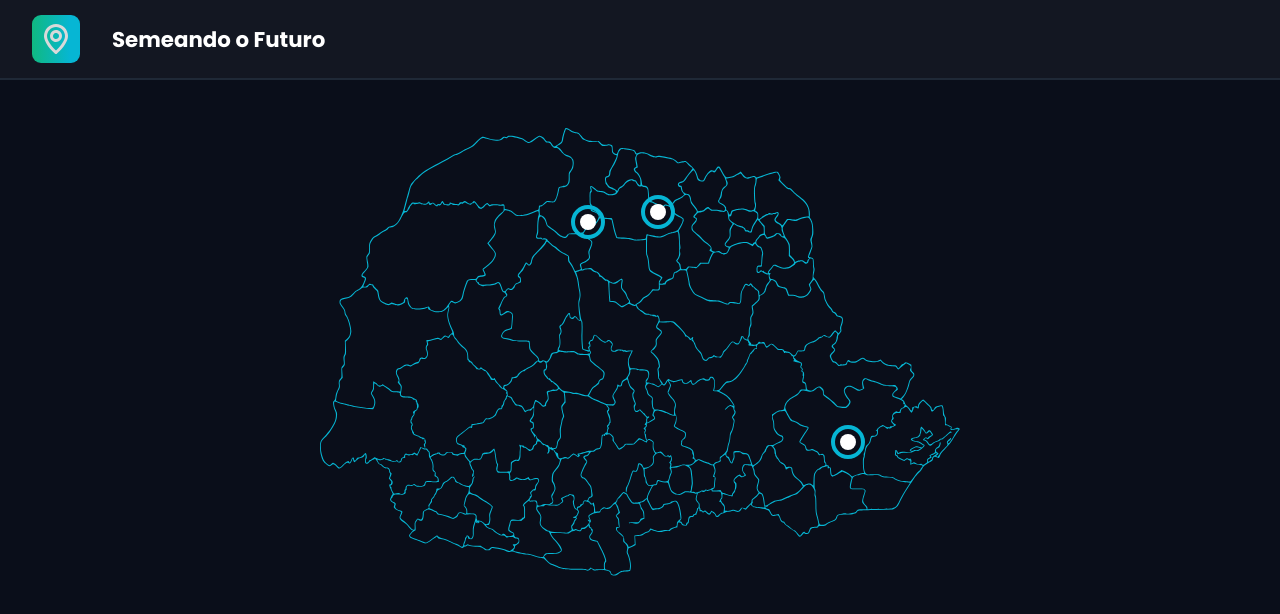
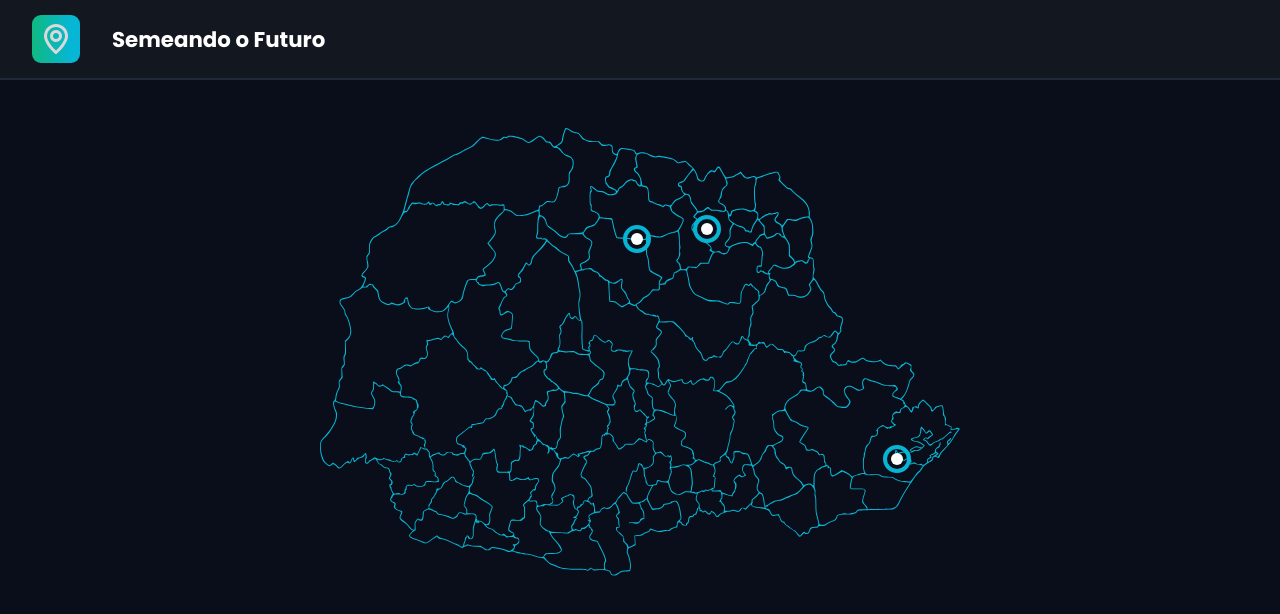
Before and after one commit to JhonatanAQ/Ed-Redes, a React (Vite) app: page / in a window 1280 px wide. Shown: the top 614 px of the page. Built offline with nearby package versions, Linux system fonts and the light colour scheme.

Commit message:
refactor(style):add styled components

```diff
--- a/package.json
+++ b/package.json
@@ -11,7 +11,8 @@
   },
   "dependencies": {
     "react": "^19.1.1",
-    "react-dom": "^19.1.1"
+    "react-dom": "^19.1.1",
+    "styled-components": "^6.1.19"
   },
   "devDependencies": {
     "@eslint/js": "^9.36.0",
--- a/src/App.tsx
+++ b/src/App.tsx
@@ -1,8 +1,8 @@
 
 
-import Home from './Home/page'
+import HomePage from './Home/page'
 
 // Arquivo reservado para navegação
 export default function App() {
-  return (<Home/>)
+  return (<HomePage/>)
 }
--- a/src/Home/page.tsx
+++ b/src/Home/page.tsx
@@ -1,15 +1,15 @@
 import { useEffect, useState } from 'react'
-import './styles.css'
 
 import { cityDateJSON}  from '../data/infoCity.ts'
 import type { CityData } from '../interface.ts'
 import { ScreenAboult } from '../components/Aboult/page.tsx'
 import { MapPin } from '../components/MapPin/page.tsx'
-
-function Home() {
-    const [aboutOpen,setAboutOpen] = useState(false)
+import {Home,Main,Header,HeaderIcon,HeaderTitle,Map,MapImg, MapConteiner, MapPinLst} from './styles.ts'
+function HomePage() {
+    const [aboutOpen,setAboutOpen] = useState<boolean>(false)
     const [city ,setCity] = useState<CityData>()
     const [cityData,setCityData] = useState<CityData[]>([])
+    const [isPulsing,setPulsing]= useState<string>('')
 
     function pagebout(props:{id:number}) {
 
@@ -27,26 +27,32 @@ function Home() {
         }
     })
   return (
-    <div className='page-home'>
-        <div className='page-main '>
-            <header className='page-header'>
-                <img src="./logo.svg" alt="icone do site semeando o futuro" />
-                <h1 className='page-title'>Semeando o Futuro</h1>
-            </header>
-            <div className='page-map' >
-                <img src="./map.svg" alt="mapa do paraná" />
+    <Home>
+        <Main>
+            <Header>
+                <HeaderIcon src="./logo.svg" alt="icone do site semeando o futuro" />
+                <HeaderTitle>Semeando o Futuro</HeaderTitle>
+            </Header>
+            <MapConteiner $aboutIsOpen={aboutOpen}>
+                <Map>
+                    <MapImg src="./map.svg" alt="mapa do paraná" />
+                    <MapPinLst>
                         {cityData.map(cityItem =>
                             <MapPin
                                 key={cityItem.id}
                                 data={cityItem}
                                 onClick={()=>pagebout({id:cityItem.id})}
+                                isPulsing={isPulsing}
+                                setPulse={(i)=>{setPulsing(i)}}
                                 className={`${cityItem.name}-${cityItem.id}`}
                             />
                         )}
-            </div>
-        </div>
-        {aboutOpen&&<ScreenAboult data={city} close={()=>setAboutOpen(false)}/>}
-    </div>
+                    </MapPinLst>
+                </Map>
+            </MapConteiner>
+            {aboutOpen&&<ScreenAboult aboutIsOpen={aboutOpen} data={city} close={()=>setAboutOpen(false)}/>}
+        </Main>
+    </Home>
   )
 }
-export default Home
+export default HomePage
--- a/src/Home/styles.css
+++ b/src/Home/styles.ts
@@ -1,22 +1,23 @@
-.page-home{
+import styled from 'styled-components'
+
+
+export const Home = styled.div`
     width:100% ;
     height: 100vh;
     background-color: var(--bg-color) ;
     display: flex;
     justify-content: space-between;
-}
-
-.page-main{
+`
+export const Main = styled.div`
     width:100%;
     height:100% ;
     background-color:var(--bg-color) ;
     display: flex;
     flex-direction: column;
     justify-content:start;
-    align-items: center;
     gap: 2rem ;
-}
-.page-header{
+`
+export const Header = styled.header`
     width:100%;
     height: 5rem;
     top: 0;
@@ -30,20 +31,32 @@
     color: white;
     font-size: 8pt;
     border-bottom: solid 2px var(--border-color);
-}
-.page-header img{
+`
+export const HeaderIcon = styled.img`
     width:3rem;
-}
-.page-map{
-    width:44rem;
+`
+export const HeaderTitle = styled.h1`
+
+`
+export const MapConteiner = styled.div<{$aboutIsOpen:boolean}>`
+    width: ${({$aboutIsOpen})=>$aboutIsOpen ? '76%' : '100%'};
+    height:100%;
+    display:flex;
+    justify-content:center;
+    transition: width 0.5s ease-in-out;
+`
+export const Map = styled.div`
+    width:40rem;
     height:30rem ;
     display: flex;
-    justify-content: space-between;
+    justify-content: center;
     align-items: center;
     padding: 0 2rem;
-    animation: open-aboult 1s;
     position: relative;
-}
-.page-map img{
+`
+export const MapPinLst = styled.div`
     width:40rem;
-}
+`
+export const MapImg = styled.img`
+    width:40rem;
+`
--- a/src/components/Aboult/page.tsx
+++ b/src/components/Aboult/page.tsx
@@ -1,11 +1,11 @@
 import type { CityData } from "../../interface";
-import './styles.css'
+import {AboultCity,AboultCityName} from './styles'
 
-export function ScreenAboult({data,close}:{data:CityData,close:()=>any}|any) {
+export function ScreenAboult({data,close,aboutIsOpen}:{data:CityData,close:()=>any,aboutIsOpen:boolean}|any) {
 
     return(
-        <div className='page-city-aboult' id='close'>
-            <h1>{data.name}</h1>
+        <AboultCity $aboutIsOpen={aboutIsOpen}>
+            <AboultCityName>{data.name}</AboultCityName>
             <button style={{
                 color:"#fff",
                 position:"fixed",
@@ -14,6 +14,6 @@ export function ScreenAboult({data,close}:{data:CityData,close:()=>any}|any) {
             }} type="button" onClick={()=>{close()}}>
                 x
             </button>
-        </div>
+        </AboultCity>
     )
 }
--- a/src/components/Aboult/styles.css
+++ /dev/null
@@ -1,24 +0,0 @@
-.page-city-aboult{
-    width:32rem;
-    height:100% ;
-    right: 0;
-    background-color: var(--bg-header);
-    border-left: solid 2px var(--border-color);
-    display: flex;
-    color: white;
-    animation: open 1s;
-}
-.page-city-aboult h1{
-    color: white;
-}
-@keyframes open {
-    from{
-        opacity: 0;
-        width: 0;
-
-    }
-    to{
-        opacity: 1;
-        width:32rem;
-    }
-}
--- /dev/null
+++ b/src/components/Aboult/styles.ts
@@ -0,0 +1,30 @@
+import styled, {keyframes} from 'styled-components'
+
+const open = keyframes`
+    from{
+        opacity: 0;
+        width: 0;
+
+    }
+    to{
+        opacity: 1;
+        width:24rem;
+    }
+`
+export const AboultCity = styled.div<{$aboutIsOpen:boolean}>`
+    width:24%;
+    height:100%;
+    background-color: var(--bg-header);
+    border-left: solid 2px var(--border-color);
+    display: flex;
+    color: white;
+    position: absolute;
+    right: 0;
+    top: 0;
+    z-index: 10;
+    animation:${open} 1s forwards;
+    pointer-events: ${(props) => (props.$aboutIsOpen ? 'auto' : 'none')};
+`
+export const AboultCityName = styled.h1`
+    color: white;
+`
--- a/src/components/MapPin/page.tsx
+++ b/src/components/MapPin/page.tsx
@@ -1,40 +1,36 @@
+import { useEffect, useState } from "react"
 import type { CityData } from "../../interface"
-import './styles.css'
+import {MapPinB,MapPin1,MapPin2,MapPin3} from "./styles"
 
-export function MapPin({data,className,onClick}:{
+export function MapPin({data,className,onClick,isPulsing,setPulse}:{
     data:CityData,
     className:string,
+    isPulsing:string,
+    setPulse:(i:string)=>any,
     onClick :()=>any
 }) {
-    function setPulse(){
+    const [pulsing,setPulsing]= useState(false)
 
-        const btnAll = document.querySelectorAll('.map-pin-b1')
-        for (const item of btnAll) {
-           item?.setAttribute("class","map-pin-b1")
-           const itemChild = item?.querySelector(':last-child')
-           itemChild?.setAttribute("style", "border-color: #06b5d4;")
+    function onPulse(){
+        if (isPulsing !== data.name) setPulse(data.name);
+        onClick();
+    }
+    useEffect(()=>{
+        if (isPulsing === data.name) {
+            setPulsing(true)
+        }else{
+            setPulsing(false)
         }
-        const btnUnic = document.querySelector(`.${className.toLocaleLowerCase()}`)
-        const map_pin_b1 = btnUnic?.querySelector(':last-child')
-        map_pin_b1?.setAttribute("class","map-pin-b1 pulse")
-        const map_pin_b2 = map_pin_b1?.querySelector(':last-child')
-        map_pin_b2?.setAttribute("style", "border-color: #10B981;")
-        onClick()
-    }
+    })
 
     return(
-         <button style={{
-            position: "absolute",
-            top:`${data.position.y}px`,
-            left:`${data.position.x}px`
-
-         }} type="button"className={className.toLocaleLowerCase()}onClick={()=>setPulse()}>
-            <div className='map-pin-b1'>
-                <div className='map-pin-b2'>
-                    <div className='map-pin-b3'>
-                    </div>
-                </div>
-            </div>
-         </button>
+         <MapPinB $position={data.position} className={className.toLocaleLowerCase()}onClick={()=>{onPulse()}}>
+            <MapPin1 $isPulsing={pulsing}>
+                <MapPin2>
+                    <MapPin3>
+                    </MapPin3>
+                </MapPin2>
+            </MapPin1>
+         </MapPinB>
     )
 }
--- a/src/components/MapPin/styles.css
+++ /dev/null
@@ -1,54 +0,0 @@
-button{
-    border: none;
-    background-color: transparent;
-    width: 40px;
-    height: 40px;
-    display: flex;
-    align-items: center;
-    justify-content: center;
-    cursor: pointer;
-    transform: translate(-50%, -50%);
-
-}
-.map-pin-b1,.map-pin-b2,.map-pin-b3{
-    display: flex;
-    align-items: center;
-    justify-content: center;
-
-
-}
-
-.map-pin-b1{
-    width: 100%;
-    height: 100%;
-    border-radius: 100%;
-    background-color: transparent;
-    box-shadow: 0 0 0 0px rgb(6, 181, 212);
-}
-
-
-.pulse {
-  animation: pulse-animation 1s infinite;
-}
-@keyframes pulse-animation {
-    40% {
-        box-shadow: 0 0 0 0px #10B981;
-    }
-    100% {
-        box-shadow: 0 0 0 16px #10b9811a;
-    }
-    }
-.map-pin-b2{
-    width: 85%;
-    height: 85%;
-    border-radius: 100%;
-    background-color: transparent;
-    border: solid 0.3rem #06b5d4;
-}
-.map-pin-b3{
-    width: 65%;
-    height: 65%;
-    border-radius:  100%;
-    background-color:rgb(255, 255, 255);
-    border:none
-}
--- /dev/null
+++ b/src/components/MapPin/styles.ts
@@ -0,0 +1,59 @@
+import styled, {keyframes,css} from 'styled-components'
+
+const pulseAnimation = keyframes`
+    0% {
+        box-shadow: 0 0 0 0px #ffffff;
+    }
+    100% {
+        box-shadow: 0 0 0 10px #06b5d44b;
+    }
+`
+export const MapPinB = styled.button<{$position:{x:number,y:number}}>`
+    position: absolute;
+    top:${props=>props.$position.y}px;
+    left:${props=>props.$position.x}px;
+
+    border: none;
+    width:34px;
+    height:34px;
+    background-color:transparent;
+`
+export const MapPin1 = styled.div<{$isPulsing:boolean}>`
+    display: flex;
+    align-items: center;
+    justify-content: center;
+    width: 100%;
+    height: 100%;
+    border-radius: 100%;
+    background-color: transparent;
+    box-shadow: 0 0 0 0px #06b5d4;
+    ${props =>
+        props.$isPulsing &&
+        css`
+            /* Apply the animation when isPulsing is true */
+            animation: ${pulseAnimation} 1.2s ease-out infinite;
+            /* Set the initial box-shadow for the animation loop */
+            box-shadow: 0 0 0 0px #06b5d4;
+        `
+    }
+`
+export const MapPin2 = styled.div`
+    display: flex;
+    align-items: center;
+    justify-content: center;
+    width: 80%;
+    height: 80%;
+    border-radius: 100%;
+    background-color: transparent;
+    border: solid 0.3rem #06b5d4;
+`
+export const MapPin3 = styled.div`
+    display: flex;
+    align-items: center;
+    justify-content: center;
+    width: 60%;
+    height: 60%;
+    border-radius:  100%;
+    background-color:#ffffff;
+    border:none
+`
--- a/src/styles.css
+++ b/src/styles.css
@@ -12,7 +12,7 @@
 }
 :root{
   --bg-color:#0A0E1A;
-  --bg-header:#ffffff09;
+  --bg-header:#131820;
   --border-color:#1F2937
 }
 body{
```
Also changed, not shown: 1 other file (tests, documents, lock files or other folders). Lines whose indentation alone changed are shown as unchanged.
